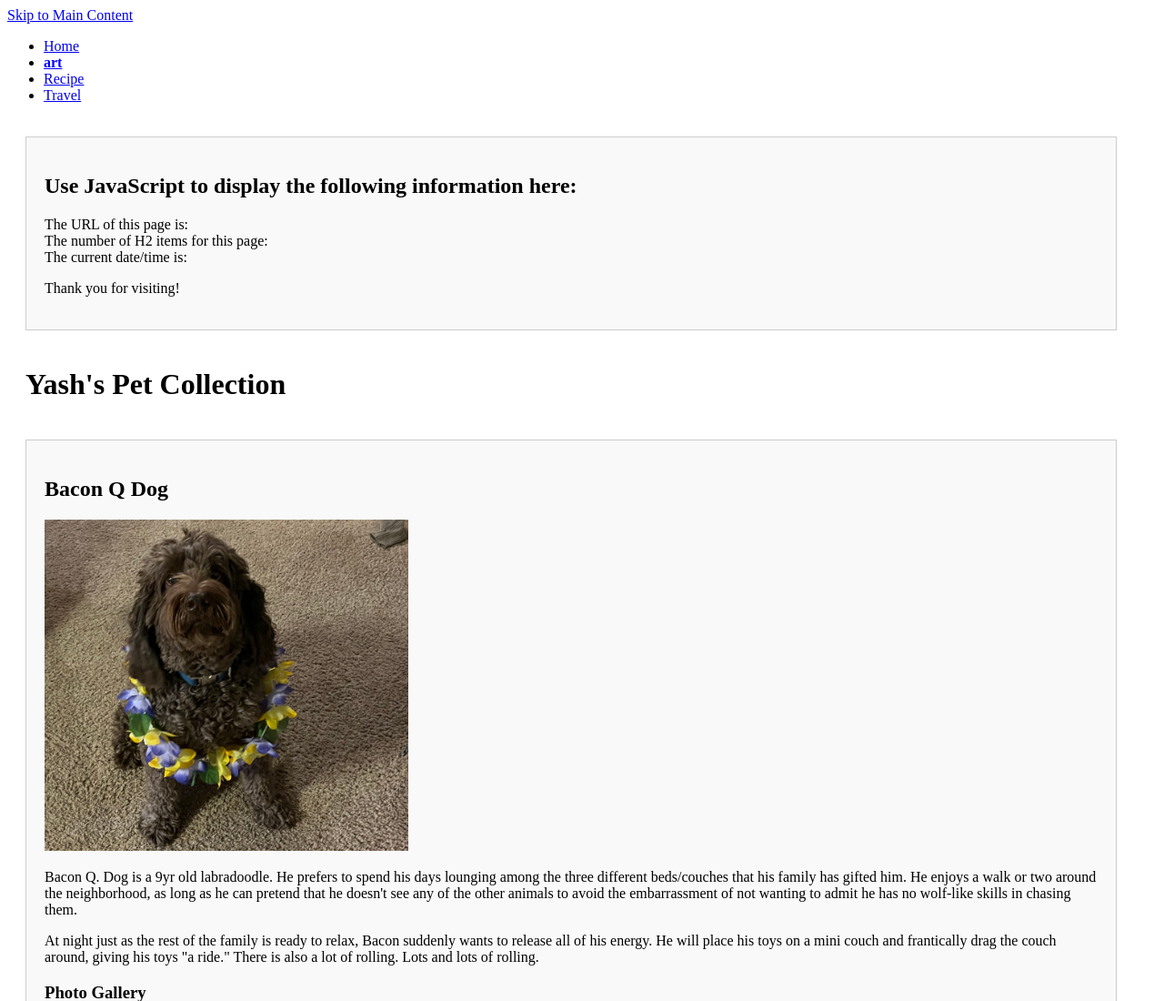
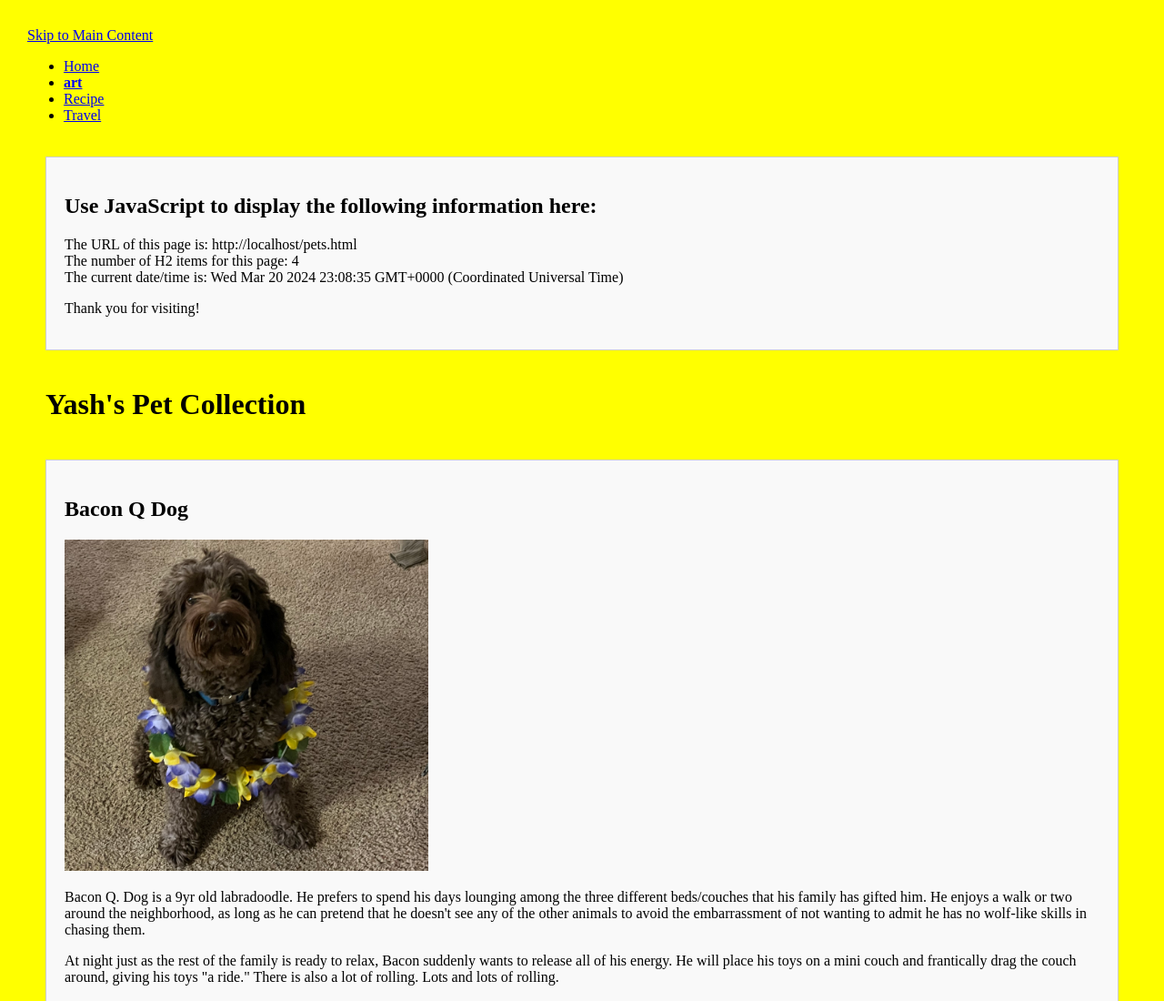
Before and after one commit to fbweuibf/Discussion10_JS, a plain HTML site: page pets.html in a window 1280 px wide. Shown: the top 1100 px of the page at 91% size. Drawn offline with Linux system fonts and the light colour scheme.

Commit message:
Add files via upload

```diff
--- a/pets.html
+++ b/pets.html
@@ -12,9 +12,9 @@
             document.querySelector("h1").innerHTML= "Yash's Pet Collection";
 
             // 2. Update the three span elements using ONLY JavaScript
-            document.querySelector("URL").innerHTML= document.URL;
-            document.querySelector("#ITEMS").innerHTML= document.querySelectorAll("h2").length;
-            document.querySelector("#time").innerHTML= new Date()
+            document.querySelector("#URL").innerHTML= document.URL;
+            document.querySelector("#items").innerHTML= document.querySelectorAll("h2").length;
+            document.querySelector("#time").innerHTML= new Date();
 
             // 3. Change the background color and margin for the entire page.
             document.body.style.backgroundColor="yellow";
```
